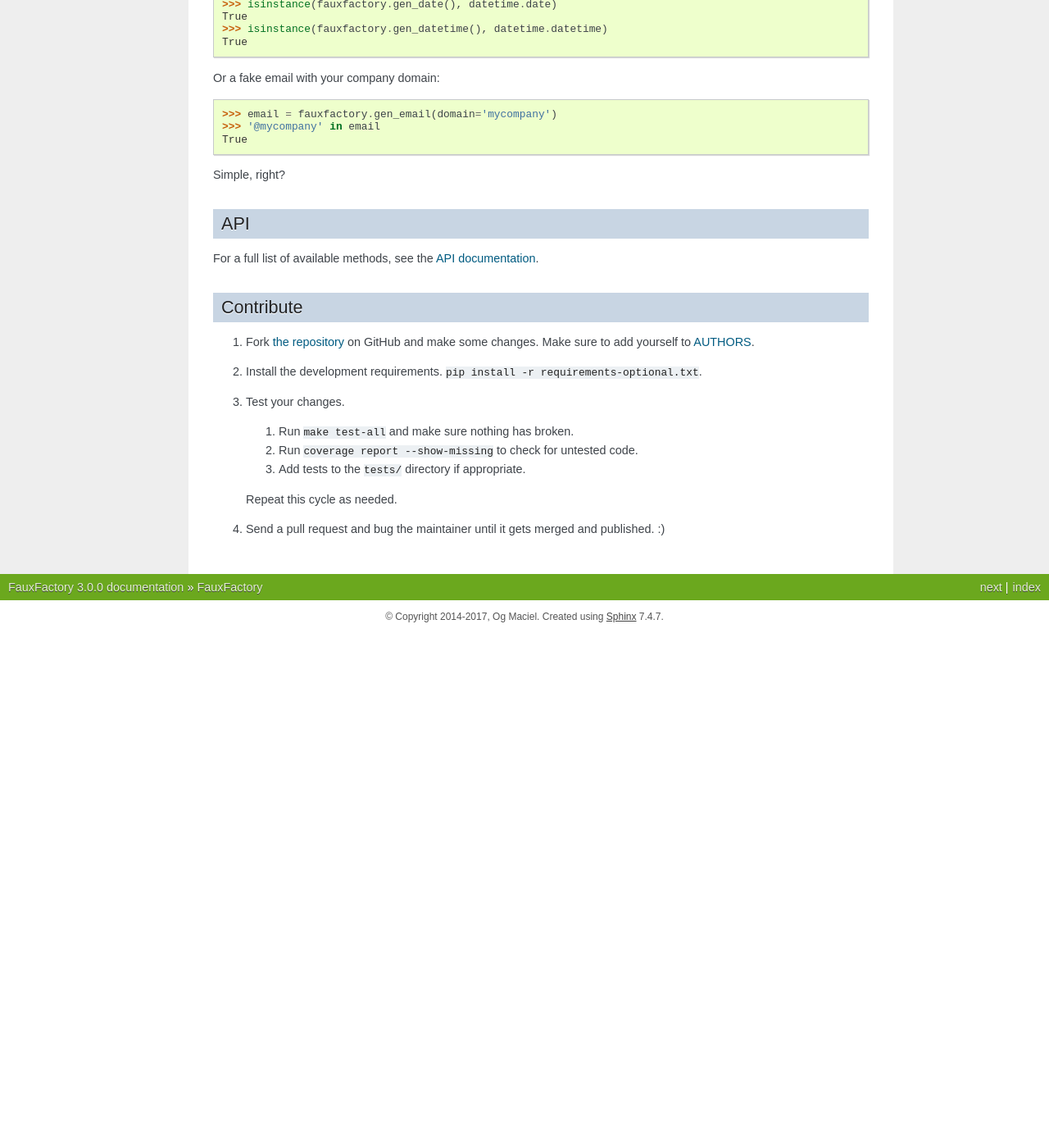
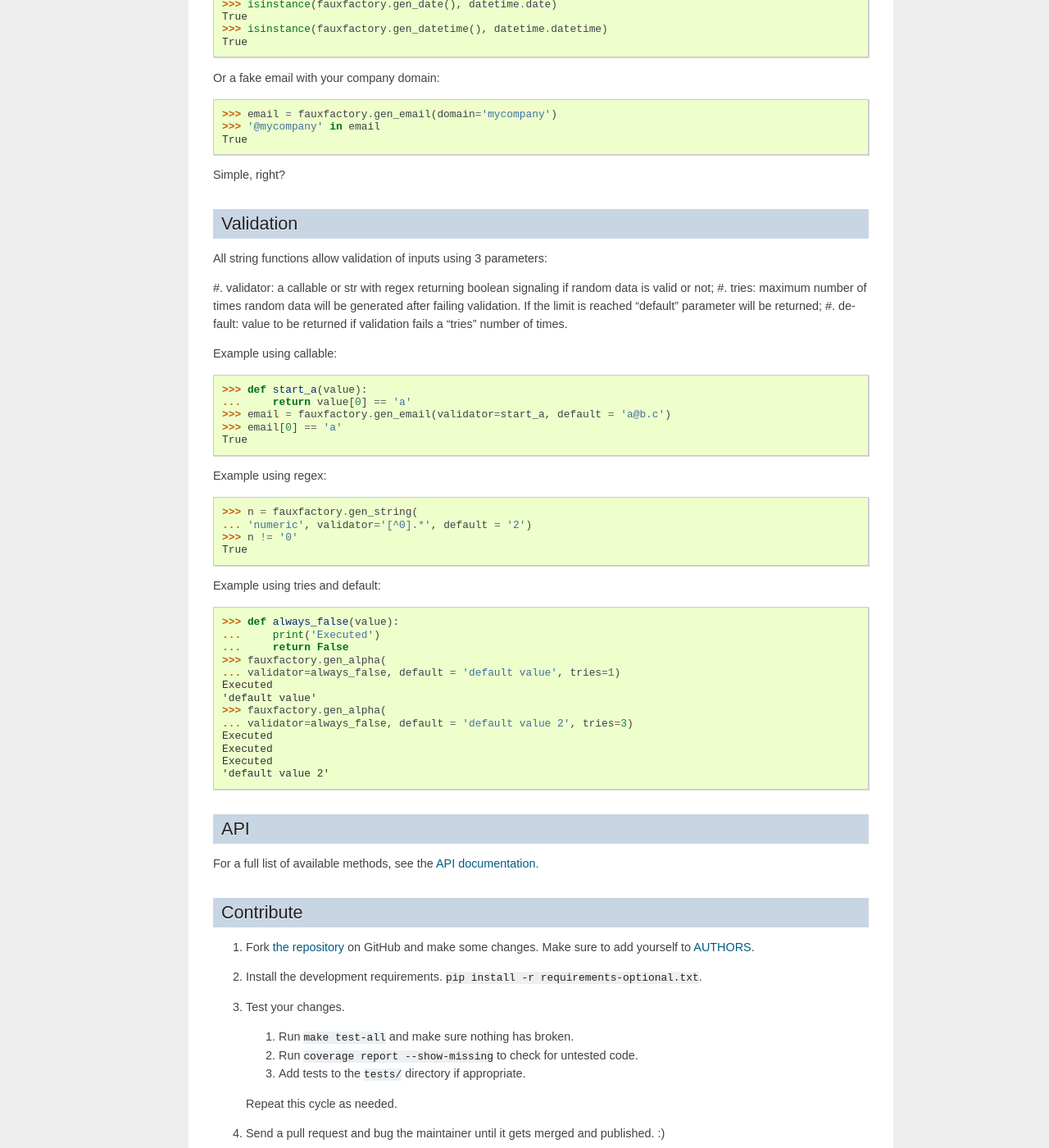
Before and after one commit to omaciel/fauxfactory, a Sphinx documentation site: the page built from docs/index.rst, in a window 1280 px wide and 1400 px high, scrolled down 927 px. Shown: the whole window at 82% size. Built offline with Sphinx 7.4.7, drawn with Linux system fonts in a browser that asks for light colours; before the commit the page ends 1699 px from its top, so only the background shows below that.

Commit message:
Added documentation of validator, tries and default used on str generator functions
close #88

(cherry picked from commit adcbddd)

```diff
--- a/docs/index.rst
+++ b/docs/index.rst
@@ -74,6 +74,56 @@ Or a fake email with your company domain:
 
 Simple, right?
 
+Validation
+----------
+
+All string functions allow validation of inputs using 3 parameters:
+
+#. validator: a callable or str with regex returning boolean signaling if
+random data is valid or not;
+#. tries: maximum number of times random data will be generated after
+failing validation. If the limit is reached "default" parameter will be
+returned;
+#. default: value to be returned if validation fails a "tries" number of times.
+
+Example using callable:
+
+.. doctest::
+
+    >>> def start_a(value):
+    ...     return value[0] == 'a'
+    >>> email = fauxfactory.gen_email(validator=start_a, default = 'a@b.c')
+    >>> email[0] == 'a'
+    True
+
+
+Example using regex:
+
+.. doctest::
+
+    >>> n = fauxfactory.gen_string(
+    ... 'numeric', validator='[^0].*', default = '2')
+    >>> n != '0'
+    True
+
+Example using tries and default:
+
+.. doctest::
+
+    >>> def always_false(value):
+    ...     print('Executed')
+    ...     return False
+    >>> fauxfactory.gen_alpha(
+    ... validator=always_false, default = 'default value', tries=1)
+    Executed
+    'default value'
+    >>> fauxfactory.gen_alpha(
+    ... validator=always_false, default = 'default value 2', tries=3)
+    Executed
+    Executed
+    Executed
+    'default value 2'
+
 API
 ---
 
```
